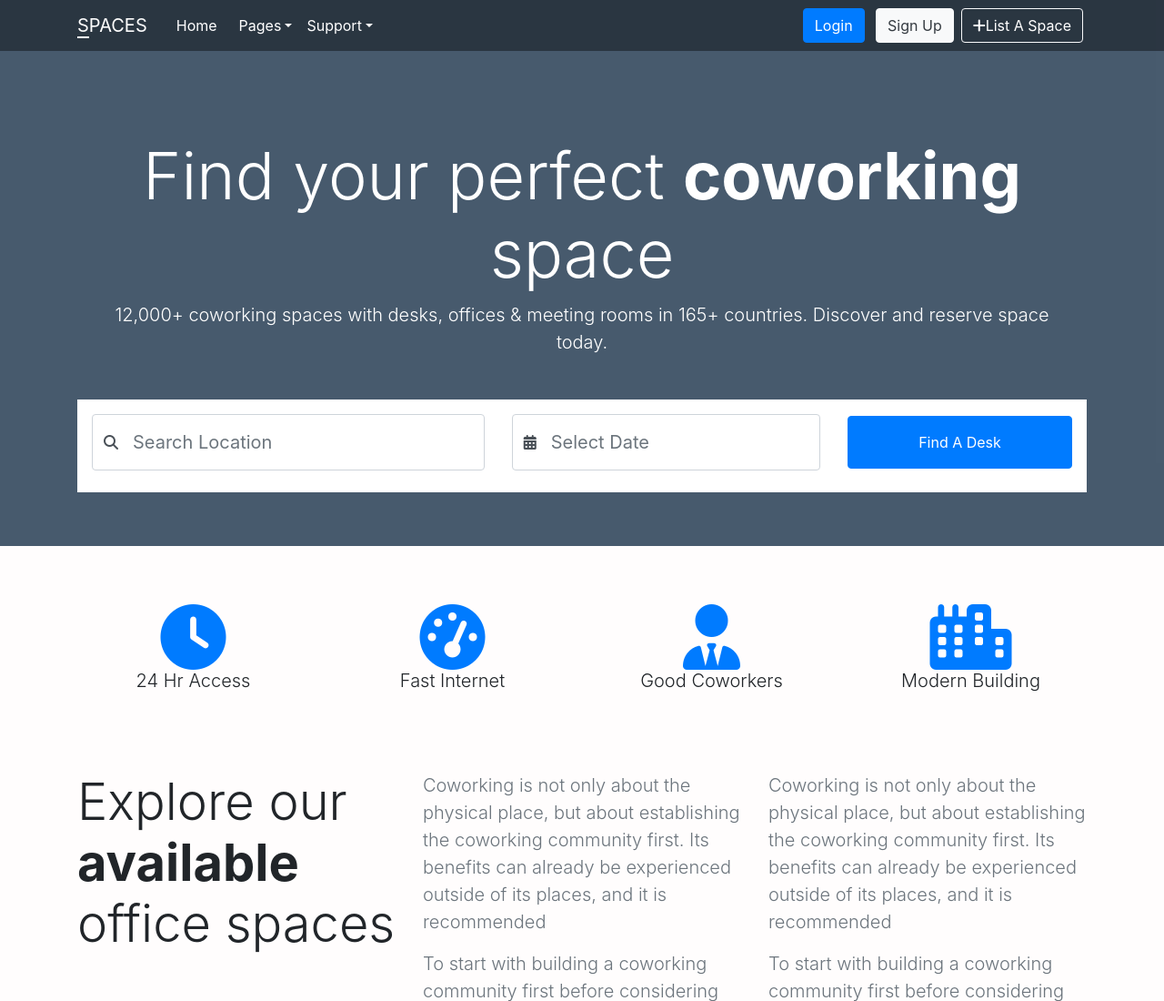
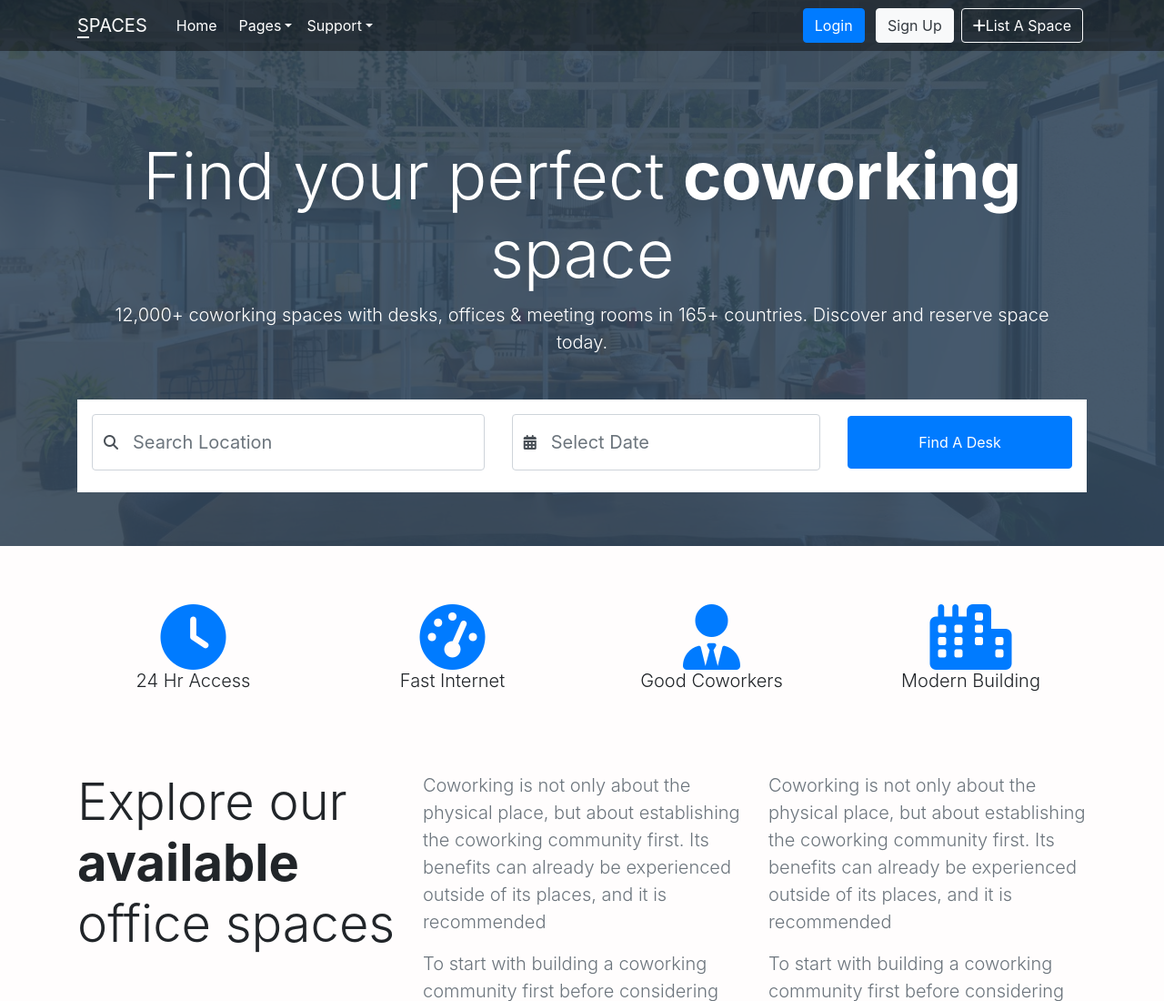
Before and after one commit to halchenkora/myFirstProject, a plain HTML site: page index.html in a window 1280 px wide. Shown: the top 1100 px of the page at 91% size. Drawn offline with nearby package versions, Linux system fonts and the light colour scheme; files that its build step writes are made by us from their sources.

Commit message:
Changes in directories

```diff
--- a/scss/style.scss
+++ b/scss/style.scss
@@ -82,7 +82,7 @@ body {
 }
 // Home Section
 #home-section {
-  background: url("./img/coworking.jpg") no-repeat center center/cover;
+  background: url("/img/coworking.jpg") no-repeat center center/cover;
   height: 600px;
   position: relative;
 
```
